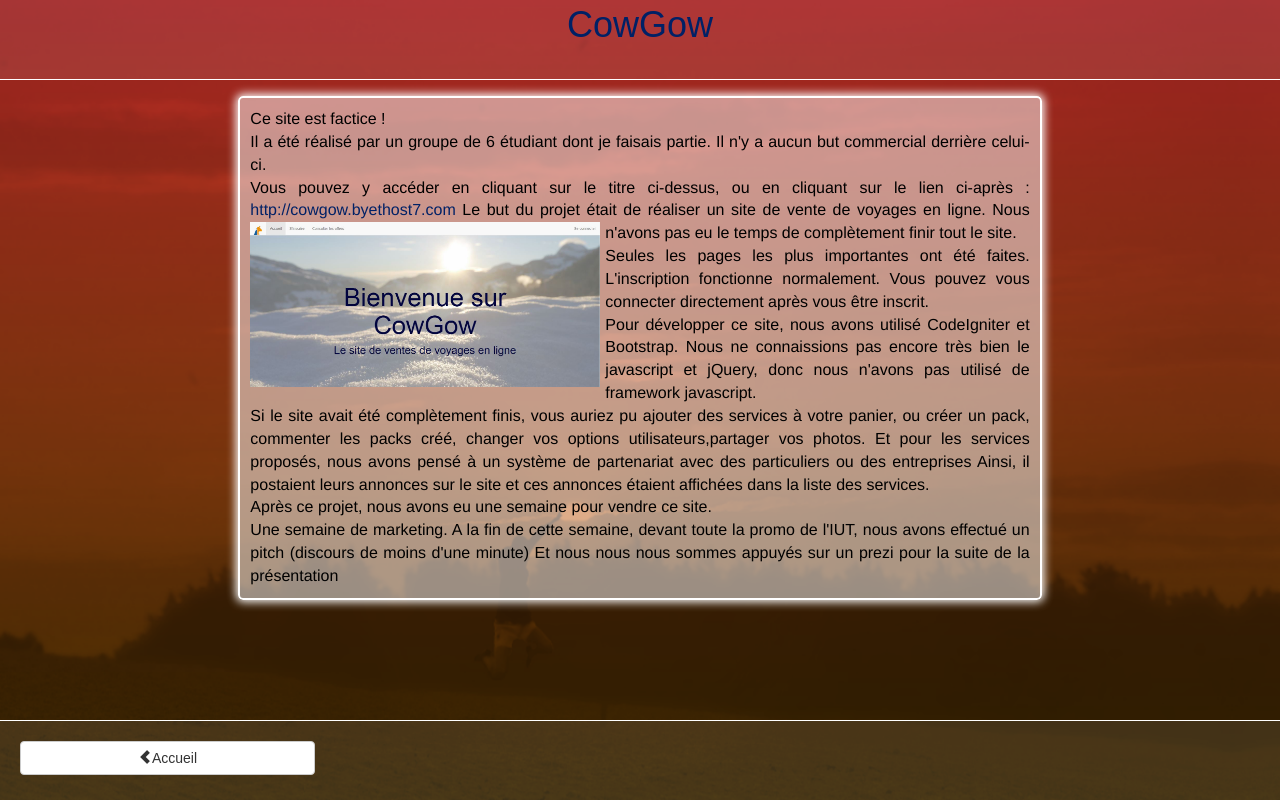
After one commit to AzariasB/WebsiteArchive, a CodeIgniter app: page /Projets_scolaires/CowGow in a window 1280 px wide. The commit adds this page. Run offline with CodeIgniter, Linux system fonts and the light colour scheme.

Commit message:
Page 'cowgow' linké

```diff
--- /dev/null
+++ b/application/controllers/Projets_scolaires.php
@@ -0,0 +1,19 @@
+<?php
+
+
+/**
+ * Description of Projets_scolaire
+ *
+ * @author Azarias
+ */
+class Projets_scolaires extends CI_Controller {
+
+    function __construct() {
+        parent::__construct();
+    }
+
+    function CowGow(){
+        $this->load->view('Links');
+        $this->load->view('Scolaire/CowGow');
+    }
+}
--- a/application/views/Contact.php
+++ b/application/views/Contact.php
@@ -44,7 +44,7 @@ N'oubliez pas de laisser des coordonnées valide pour que je puisse vous reconta
             <div class="row">
                 <label for="message" class="col-sm-2 col-sm-offset-1 col-xs-offset-0 col-xs-2">Votre message</label>
                 <div class="col-sm-6 col-xs-10">
-                    <textarea class="form-control" rows="7" name="message" maxlength="500" id="message" required="" ><?php echo set_value('message'); ?>s</textarea>
+                    <textarea class="form-control" rows="7" name="message" maxlength="500" id="message" required="" ><?php echo set_value('message'); ?></textarea>
                 </div>
             </div>
             <br/>
--- /dev/null
+++ b/application/views/Scolaire/CowGow.php
@@ -0,0 +1,50 @@
+
+<link href="<?php echo Globals::$css ?>contact_style.css" rel="stylesheet" />
+<link href="<?php echo Globals::$css ?>projets_scol_style.css" rel="stylesheet" />
+<script src="<?php echo Globals::$js ?>lightbox.js" type="text/javascript" ></script>
+</head>
+<body>
+    <header class="text-center">
+        <h1>
+            <a href="http://cowgow.byethost7.com/" target="_blank">
+                CowGow
+            </a>
+        </h1>
+    </header>
+    <div class="container-fluid">
+        <div class="row">
+            <div class="col-xs-12 text-center">
+
+            </div>
+        </div>
+        <div class="col-sm-8 col-sm-offset-2 col-xs-12">
+            <p class="text-justify">
+                Ce site est factice !<br/>
+                Il a été réalisé par un groupe de 6 étudiant dont je faisais partie.
+                Il n'y a aucun but commercial derrière celui-ci.<br/>
+                Vous pouvez y accéder en cliquant sur le titre ci-dessus, ou en cliquant sur le lien ci-après :
+                <a target="_blank" href="http://cowgow.byethost7.com/">http://cowgow.byethost7.com</a>
+                Le but du projet était de réaliser un site de vente de voyages en ligne.<img class="wrap-left" src="<?php echo Globals::$pictures; ?>Projets/CowGow.jpg" />
+                Nous n'avons pas eu le temps de complètement finir tout le site.<br/>
+                Seules les pages les plus importantes ont été faites. L'inscription fonctionne normalement.
+                Vous pouvez vous connecter directement après vous être inscrit.<br/>
+                Pour développer ce site, nous avons utilisé CodeIgniter et Bootstrap.
+                Nous ne connaissions pas encore très bien le javascript et jQuery, donc nous n'avons pas utilisé de framework javascript.<br/>
+                Si le site avait été complètement finis, vous auriez pu ajouter des services à votre panier, ou créer un pack, commenter les packs créé,
+                changer vos options utilisateurs,partager vos photos. Et pour les services proposés, nous avons pensé à un système de partenariat avec des particuliers ou des entreprises
+                Ainsi, il postaient leurs annonces sur le site et ces annonces étaient affichées dans la liste des services.<br/>
+                Après ce projet, nous avons eu une semaine pour vendre ce site.<br/>
+                Une semaine de marketing. A la fin de cette semaine, devant toute la promo de l'IUT, nous avons effectué un pitch (discours de moins d'une minute)
+                Et nous nous nous sommes appuyés sur un prezi pour la suite de la présentation
+            </p>
+        </div>
+    </div>
+    <footer>
+        <div class="row">
+            <div class="col-sm-6 col-xs-12">
+                <a href="<?php echo site_url('Accueil'); ?>" class="btn btn-default col-md-6" ><span class="glyphicon glyphicon-chevron-left"></span>Accueil</a>
+            </div>
+        </div>
+    </footer>
+</body>
+</html>
--- /dev/null
+++ b/assets/css/projets_scol_style.css
@@ -0,0 +1,50 @@
+/*
+    Created on : 29 janv. 2015, 14:35:59
+    Author     : Azarias
+*/
+
+p{
+    color: black;
+    padding: 10px;
+    display: inline-block;
+    background-color: rgba(255,255,255,0.5);
+    font-size: 16px;
+    font-family: "Helvetica Neue", Helvetica, Arial, sans-serif;
+    border: 2px solid white;
+    -webkit-border-radius: 5px;
+    -moz-border-radius: 5px;
+    border-radius: 5px;
+    -moz-box-shadow: 0px 0px 10px 2px #ffffff;
+    -webkit-box-shadow: 0px 0px 10px 2px #ffffff;
+    -o-box-shadow: 0px 0px 10px 2px #ffffff;
+    box-shadow: 0px 0px 10px 2px #ffffff;
+}
+
+a{
+    color: #002166;
+}
+
+a:focus{
+    color: white;
+    text-decoration: none;
+}
+
+a:hover{
+    color: blue;
+    text-decoration: none;
+}
+
+img{
+    cursor: pointer;
+    display: inline-block;
+    width: 350px;
+}
+
+.wrap-left{
+    float: left;
+    margin-right: 5px;
+}
+
+.wrap-right{
+    float: right;
+}
--- /dev/null
+++ b/assets/js/lightbox.js
@@ -0,0 +1,44 @@
+/*
+ * To change this license header, choose License Headers in Project Properties.
+ * To change this template file, choose Tools | Templates
+ * and open the template in the editor.
+ */
+
+
+$(function() {
+    $('img').click(function() {
+        var img = $('<img/>')
+                .attr("src",$('img').attr("src"));
+        img
+                .css("cursor", "default")
+                .css("z-index", "999")
+                .css("height","auto")
+                .css("width","auto")
+                .css("display","block")
+                .css("margin-left","auto")
+                .css("margin-right","auto")
+                .css("margin-top","12vh")
+                .css("max-height","75vh");
+        //img.addClass("img-thumbnail");
+        var div = $('<div/>')
+                .css("position", "absolute")
+                .css("display","table-cell")
+                .css("vertical-align","middle")
+                .css("background-color", "rgba(0,0,0,0.6")
+                .css("height", "100vh")
+                .css("width", "100%")
+                .css("top", "0")
+                .css("left", "0")
+                .css("display", "none");
+        div.append(img);
+        div.click(function() {
+            div.fadeOut(function() {
+                div.remove();
+            });
+
+        });
+        $('body').append(div);
+        div.fadeIn();
+    });
+
+});
```
Also changed, not shown: application/controllers/Morse.php (deleted, +0 -32 lines), application/controllers/Projets_perso.php (added, +24 -0 lines), application/views/Accueil.php (+5 -16 lines), assets/images/Projets/CowGow.JPG (added).
